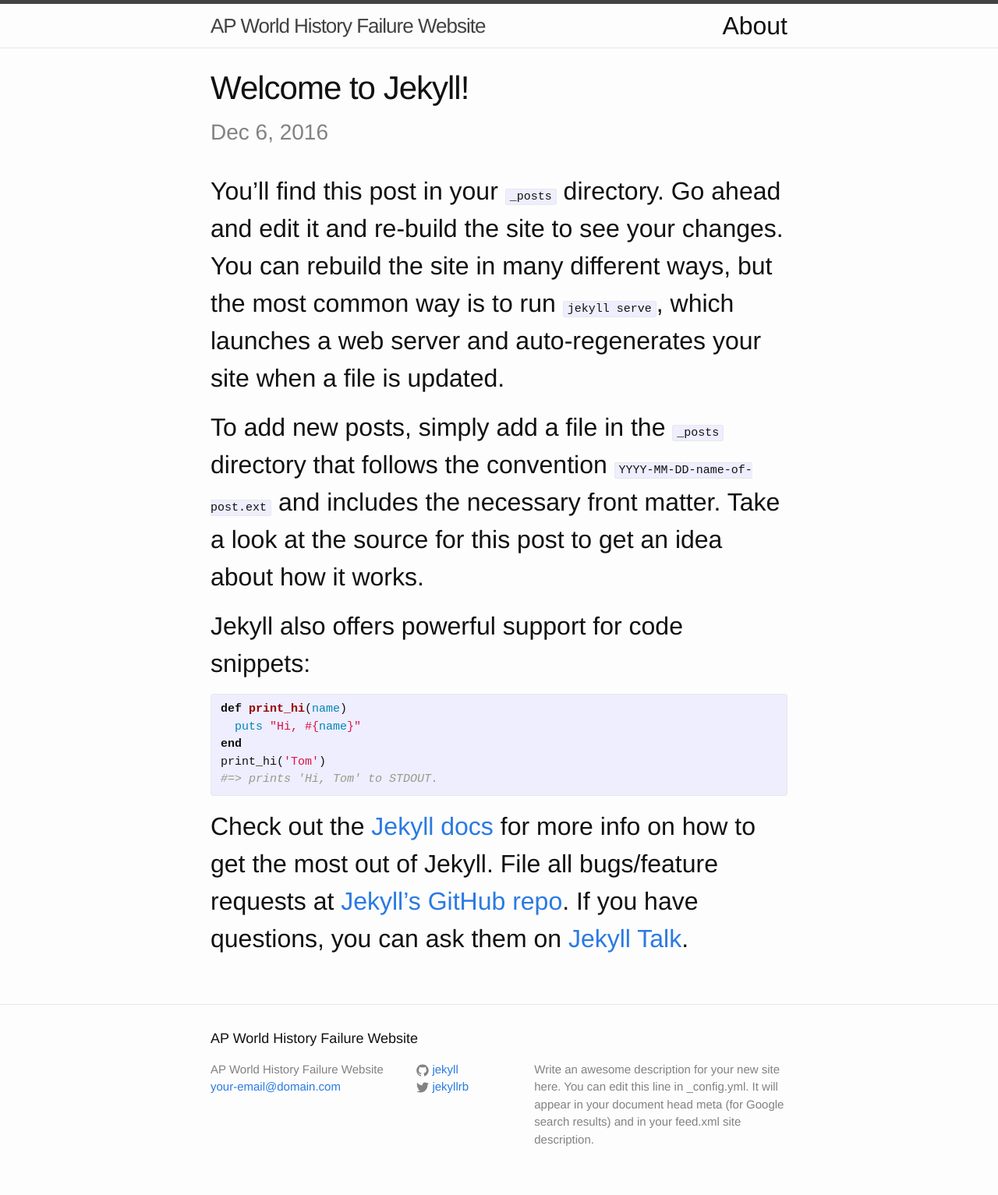
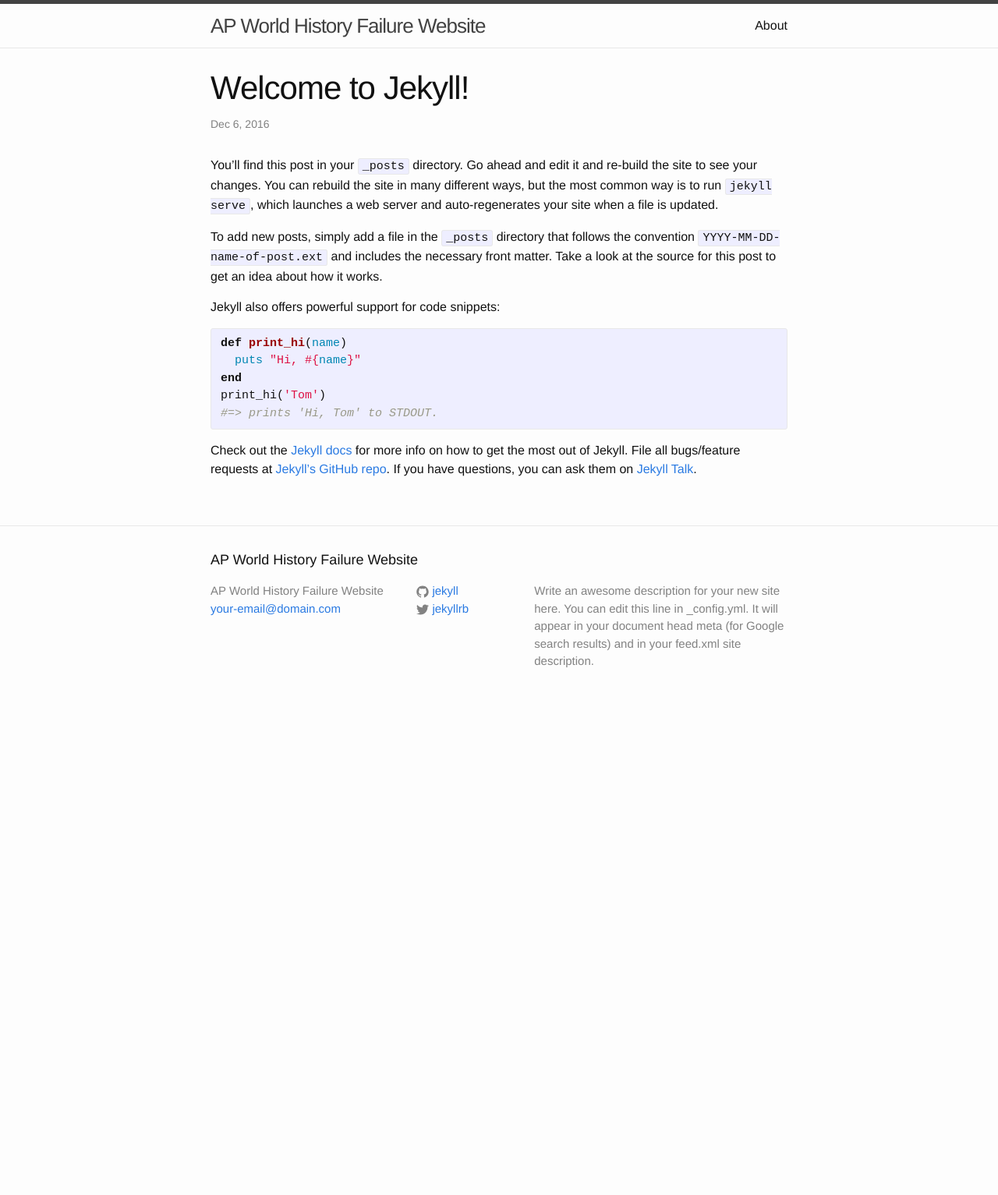
Before and after one commit to Fixxonal/Fixxonal.github.io, a Jekyll site: the page built from _posts/2016-12-05-welcome-to-jekyll.markdown, in a window 1280 px wide. Shown: the whole page at 78% size. Built offline with Jekyll 4.4.1, drawn with Linux system fonts in a browser that asks for light colours; after the commit the page ends 920 px from its top, so only the background shows below that.

Commit message:
Update main.scss

```diff
--- a/css/main.scss
+++ b/css/main.scss
@@ -13,7 +13,7 @@
 }
 
 $base-font-family: "Helvetica Neue", Helvetica, Arial, sans-serif;
-$base-font-size:   32px;
+$base-font-size:   16px;
 $base-font-weight: 400;
 $small-font-size:  $base-font-size * 0.875;
 $base-line-height: 1.5;
```
